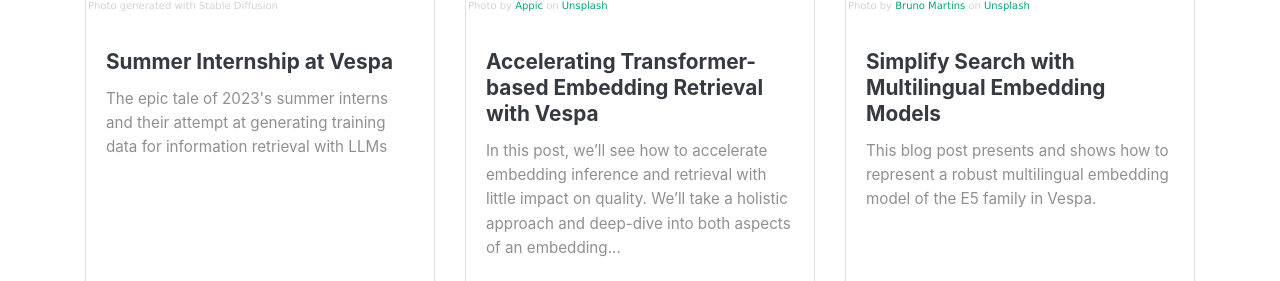
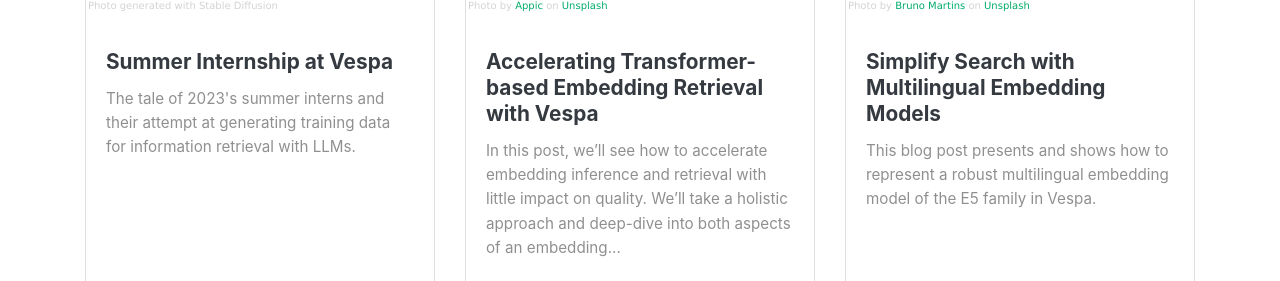
Before and after one commit to vespa-engine/blog, a Jekyll site: the page built from index.html, in a window 1280 px wide and 900 px high, scrolled down 354 px, cut to the strip 171-452 px from the top of the window. Built offline with Jekyll 4.4.1, drawn with Linux system fonts in a browser that asks for light colours; nearby versions of some CDN libraries; the list of posts is cut into pages by our own code.

Commit message:
Moderation

```diff
--- a/_posts/2023-08-10-summer-internship-2023.md
+++ b/_posts/2023-08-10-summer-internship-2023.md
@@ -5,10 +5,10 @@
 date: '2023-08-10'
 image: assets/2023-08-10-summer-internship-2023/the-interns.jpg
 image_credit: 'Photo generated with Stable Diffusion'
-excerpt: The epic tale of 2023's summer interns and their attempt at generating training data for information retrieval with LLMs
+excerpt: The tale of 2023's summer interns and their attempt at generating training data for information retrieval with LLMs.
 ---
 
-This summer, two handsome young men have revolutionized the field of information retrieval! Or at least they tried… Read on for the epic tale of this year’s summer interns, and see the fruits of our labor in the [embedder auto-training sample app](https://github.com/vespa-engine/sample-apps/tree/master/examples/embedder-auto-training-evaluation).
+This summer, two young men have revolutionized the field of information retrieval! Or at least they tried… Read on for the tale of this year’s summer interns, and see the fruits of our labor in the [embedder auto-training sample app](https://github.com/vespa-engine/sample-apps/tree/master/examples/embedder-auto-training-evaluation).
 
 ## Automatic Embedder Training with an LLM
 
```
